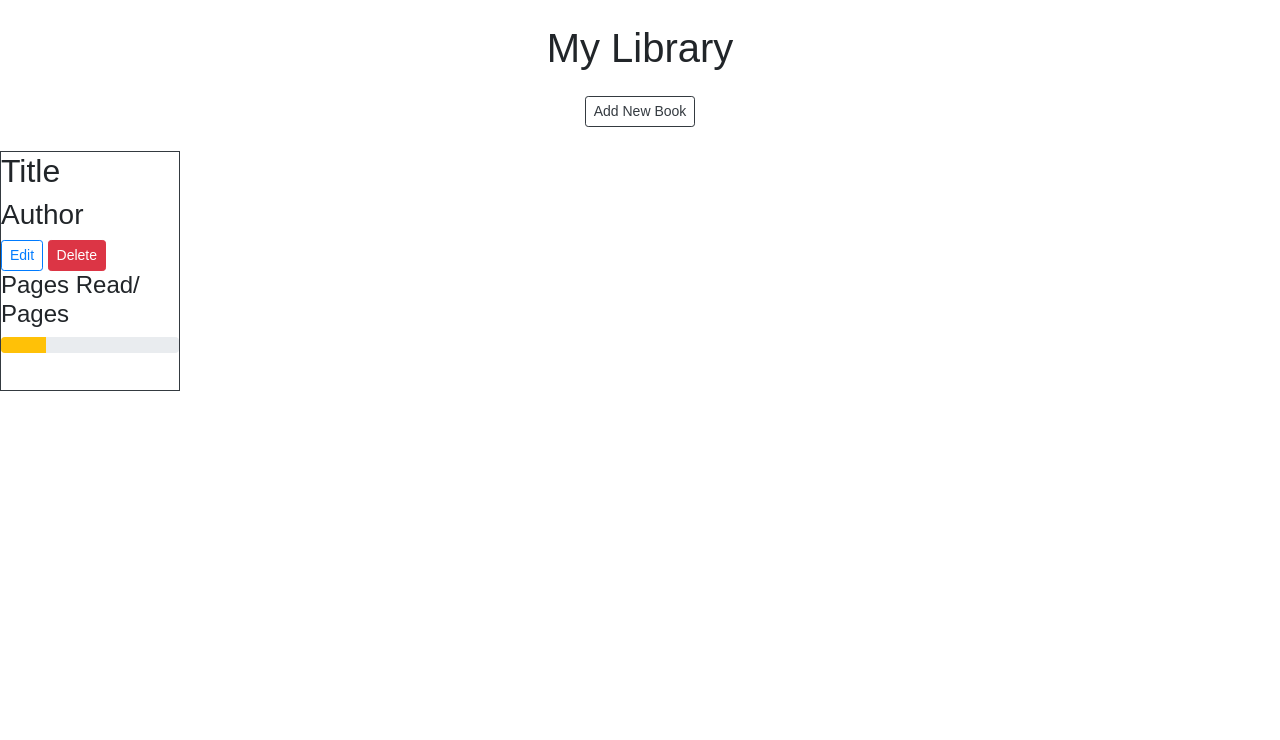
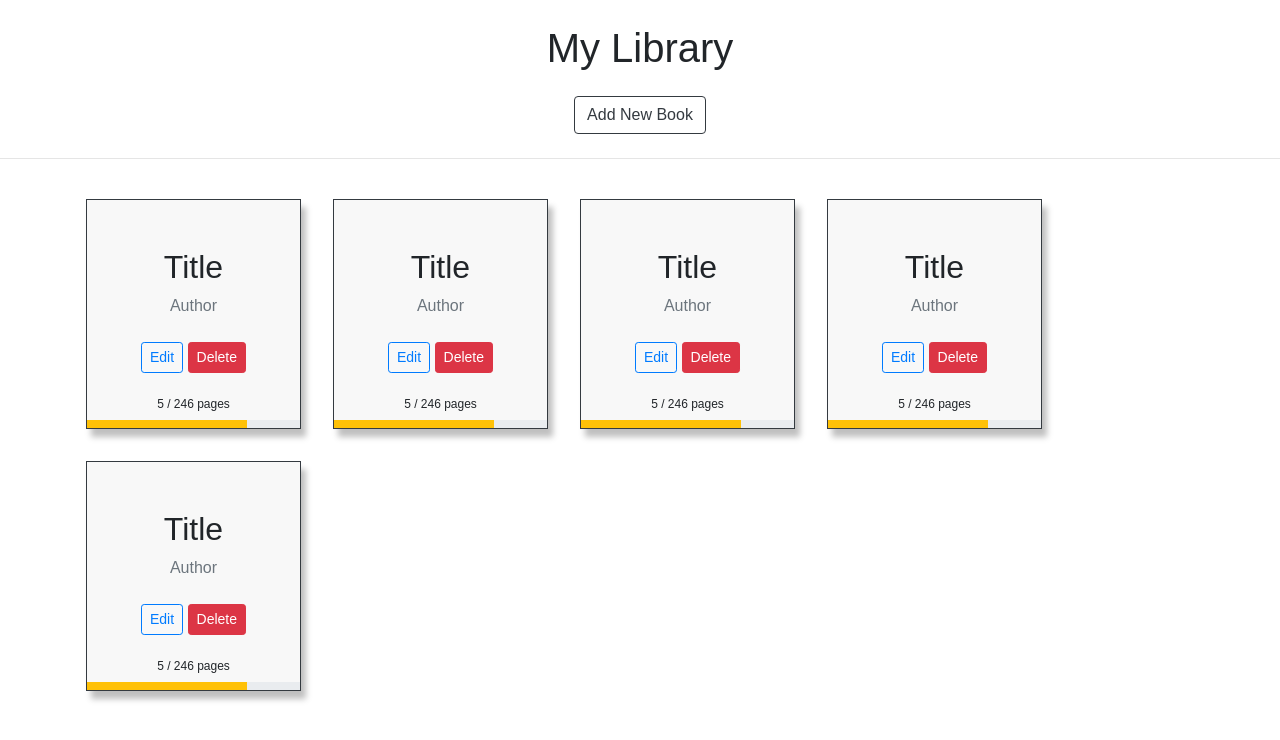
Before and after one commit to kelvinccc/MyBookshelf, a website built with Parcel: page index.html in a window 1280 px wide. Built offline with nearby package versions, Linux system fonts and the light colour scheme.

Commit message:
Added CSS style to individual books

```diff
--- a/index.html
+++ b/index.html
@@ -94,7 +94,7 @@
       <div id="addbook-container" class="mb-4">
         <button
           type="button"
-          class="btn btn-outline-dark btn-sm"
+          class="btn btn-outline-dark"
           data-toggle="modal"
           data-target="#addbook-modal"
         >
@@ -102,25 +102,110 @@
         </button>
       </div>
     </div>
-    <div id="books-container">
-      <div id="book" class="border border-dark">
-        <h2>Title</h2>
-        <h3>Author</h3>
+
+    <hr class="mb-4"></hr>
+
+    <div id="books-container" class="container mx-auto text-center">
+      <div class="row">
+        <div class="book col-sm-4 mx-3 my-3 p-0 border border-dark">
+          <h2 class="mt-5">Title</h2>
+          <p class="mb-4 text-muted">Author</p>
           <button type="button" class="btn btn-outline-primary btn-sm">
             Edit
           </button>
           <button type="button" class="btn btn-danger btn-sm">
             Delete
           </button>
-        <h4>Pages Read/ Pages</h4>
-        <div class="progress">
+          <h4 class="mt-4 mb-2">5 / 246 pages</h4>
+          <div class="progress rounded-0">
             <div
-            class="progress-bar bg-warning w-25 p-3"
+              class="progress-bar bg-warning w-75"
               role="progressbar"
               aria-valuenow="25"
               aria-valuemin="0"
               aria-valuemax="100"
             ></div>
+          </div>
+        </div>
+        <div class="book col-sm-4 mx-3 my-3 p-0 border border-dark">
+          <h2 class="mt-5">Title</h2>
+          <p class="mb-4 text-muted">Author</p>
+          <button type="button" class="btn btn-outline-primary btn-sm">
+            Edit
+          </button>
+          <button type="button" class="btn btn-danger btn-sm">
+            Delete
+          </button>
+          <h4 class="mt-4 mb-2">5 / 246 pages</h4>
+          <div class="progress rounded-0">
+            <div
+              class="progress-bar bg-warning w-75"
+              role="progressbar"
+              aria-valuenow="25"
+              aria-valuemin="0"
+              aria-valuemax="100"
+            ></div>
+          </div>
+        </div>
+        <div class="book col-sm-4 mx-3 my-3 p-0 border border-dark">
+          <h2 class="mt-5">Title</h2>
+          <p class="mb-4 text-muted">Author</p>
+          <button type="button" class="btn btn-outline-primary btn-sm">
+            Edit
+          </button>
+          <button type="button" class="btn btn-danger btn-sm">
+            Delete
+          </button>
+          <h4 class="mt-4 mb-2">5 / 246 pages</h4>
+          <div class="progress rounded-0">
+            <div
+              class="progress-bar bg-warning w-75"
+              role="progressbar"
+              aria-valuenow="25"
+              aria-valuemin="0"
+              aria-valuemax="100"
+            ></div>
+          </div>
+        </div>
+        <div class="book col-sm-4 mx-3 my-3 p-0 border border-dark">
+          <h2 class="mt-5">Title</h2>
+          <p class="mb-4 text-muted">Author</p>
+          <button type="button" class="btn btn-outline-primary btn-sm">
+            Edit
+          </button>
+          <button type="button" class="btn btn-danger btn-sm">
+            Delete
+          </button>
+          <h4 class="mt-4 mb-2">5 / 246 pages</h4>
+          <div class="progress rounded-0">
+            <div
+              class="progress-bar bg-warning w-75"
+              role="progressbar"
+              aria-valuenow="25"
+              aria-valuemin="0"
+              aria-valuemax="100"
+            ></div>
+          </div>
+        </div>
+        <div class="book col-sm-4 mx-3 my-3 p-0 border border-dark">
+          <h2 class="mt-5">Title</h2>
+          <p class="mb-4 text-muted">Author</p>
+          <button type="button" class="btn btn-outline-primary btn-sm">
+            Edit
+          </button>
+          <button type="button" class="btn btn-danger btn-sm">
+            Delete
+          </button>
+          <h4 class="mt-4 mb-2">5 / 246 pages</h4>
+          <div class="progress rounded-0">
+            <div
+              class="progress-bar bg-warning w-75"
+              role="progressbar"
+              aria-valuenow="25"
+              aria-valuemin="0"
+              aria-valuemax="100"
+            ></div>
+          </div>
         </div>
       </div>
     </div>
--- a/src/book.css
+++ b/src/book.css
@@ -2,7 +2,17 @@ body {
   font-family: sans-serif;
 }
 
-#book {
-  width: 180px;
-  height: 240px;
+.book {
+  max-width: 215px;
+  max-height: 275px;
+  box-shadow: 5px 8px 6px 0px rgba(0, 0, 0, 0.25);
+  background: #f8f8f8;
 }
+
+h4 {
+  font-size: 12px;
+}
+
+.progress {
+  height: 8px;
+}
```
Lines whose indentation alone changed are shown as unchanged.
